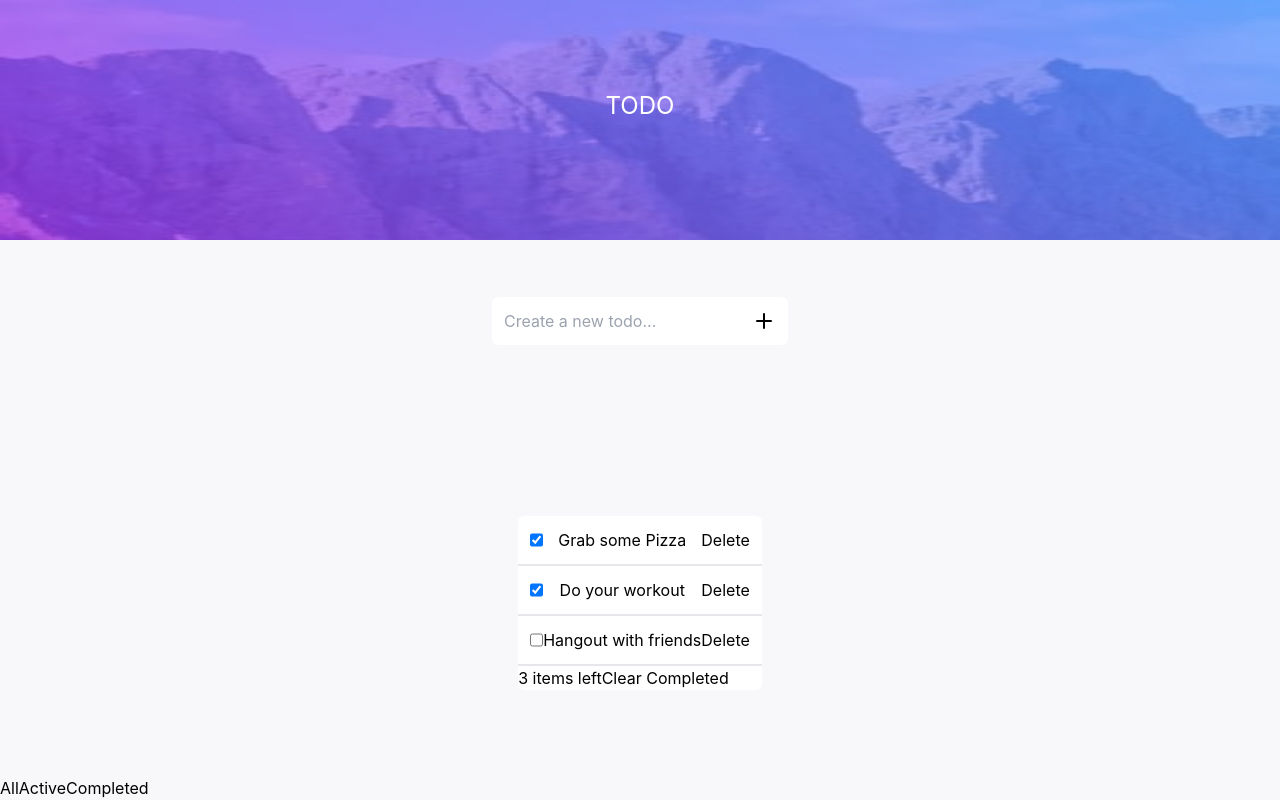
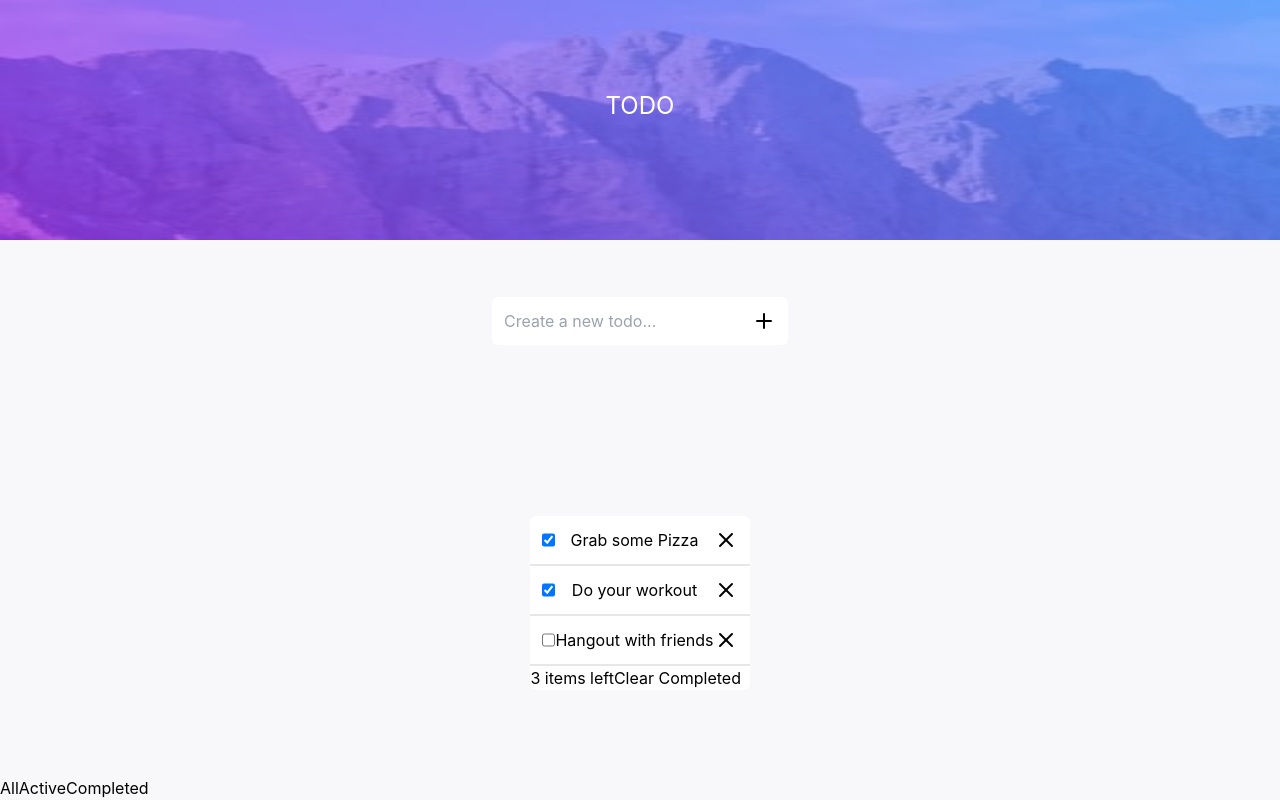
Before and after one commit to thiagoRibasMiranda/todo-app, a React (Create React App) app: page / in a window 1280 px wide. Built offline with nearby package versions, Linux system fonts and the light colour scheme.

Commit message:
style: add  icon to the component TodoList

```diff
--- a/src/components/TodoList/TodoList.jsx
+++ b/src/components/TodoList/TodoList.jsx
@@ -1,4 +1,6 @@
 /* eslint-disable react/prop-types */
+import { ReactComponent as XmarkLogo } from "./icons/xmark.svg";
+
 function TodoList({
   displayTasks,
   changeStatusTask,
@@ -20,7 +22,7 @@ function TodoList({
             />
             <li>{element.title}</li>
             <button type="button" onClick={() => deleteTask(element.title)}>
-              Delete
+              <XmarkLogo />
             </button>
           </div>
         ))}
```
Also changed, not shown: src/components/TodoList/icons/xmark.svg (added).
